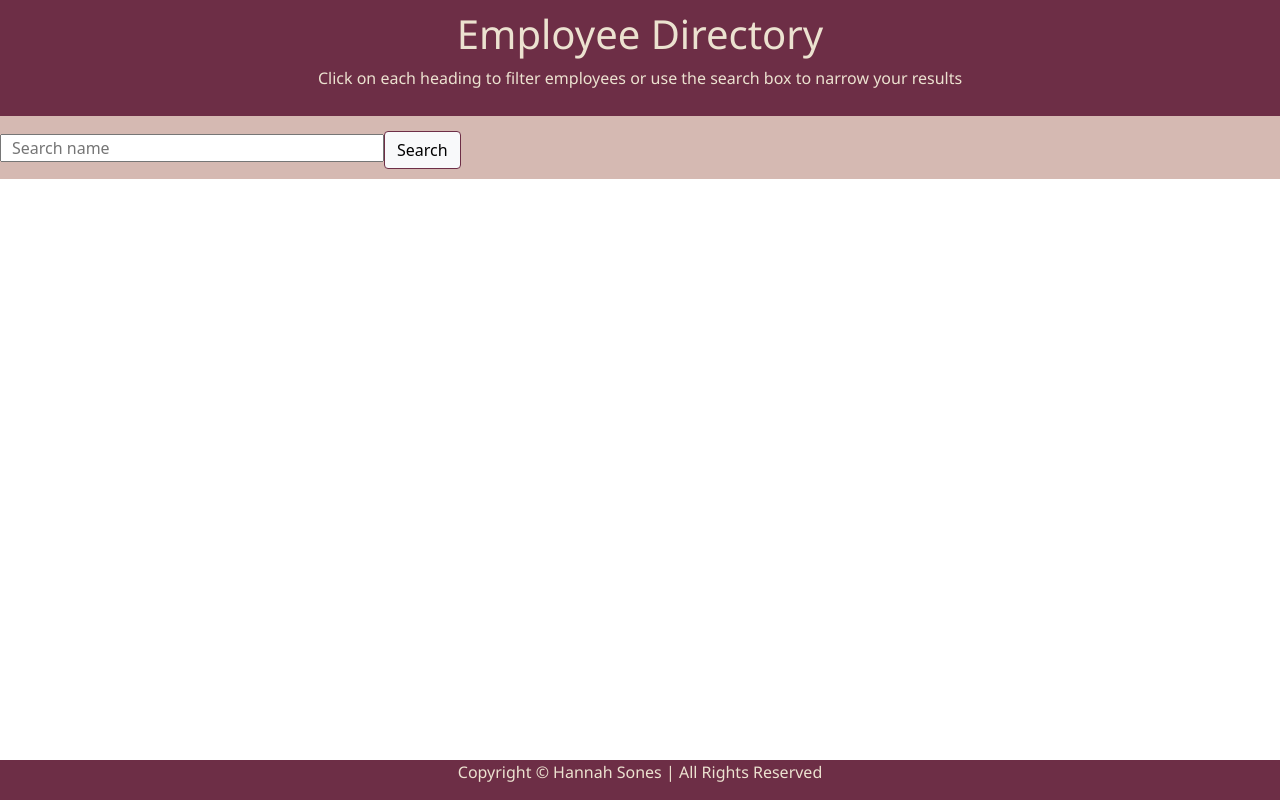
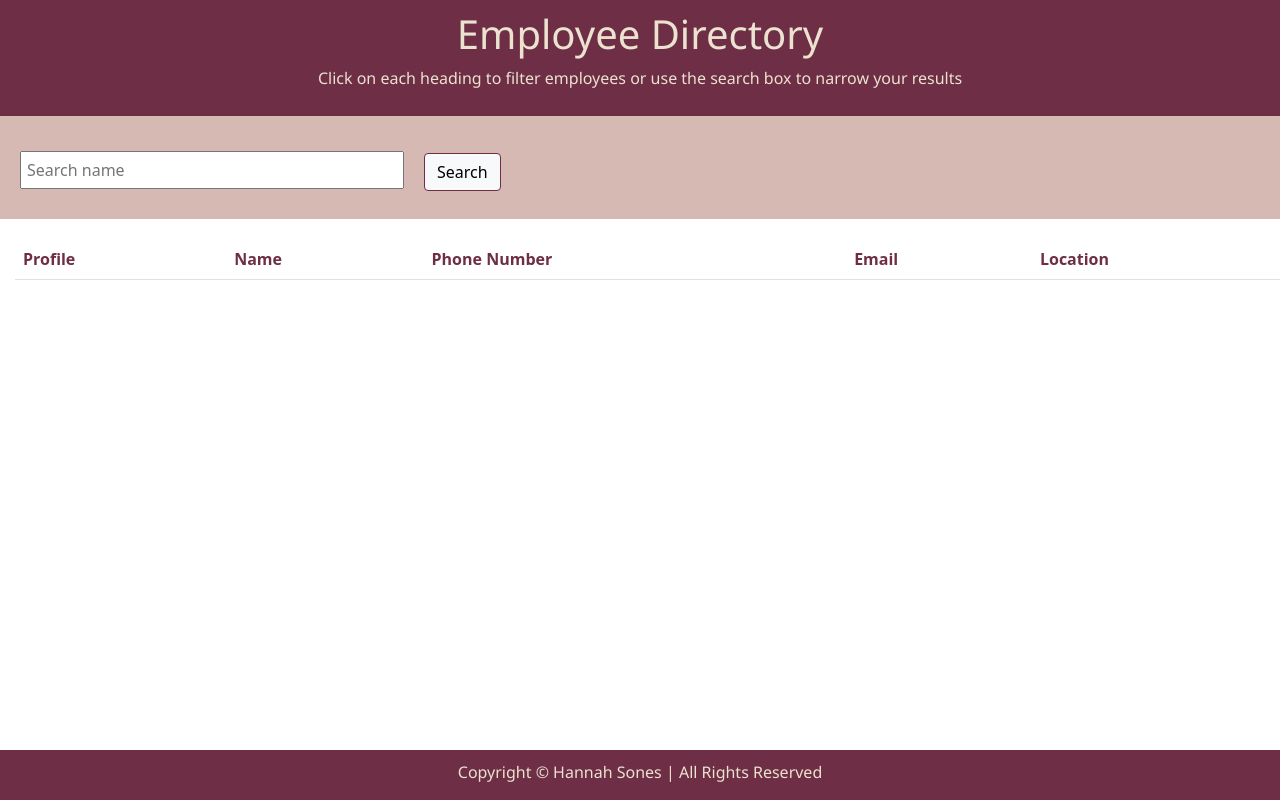
Before and after one commit to HannahSones/employeeDirectory, a React (Create React App) app: page / in a window 1280 px wide. Built offline with nearby package versions, Linux system fonts and the light colour scheme.

Commit message:
adding table component

```diff
--- a/src/App.js
+++ b/src/App.js
@@ -1,7 +1,7 @@
 import React from 'react'
 import Header from './components/header'
 import Search from './components/searchBar'
-// import Table from './components/table'
+import Table from './components/table'
 import Footer from './components/footer'
 
 
@@ -11,7 +11,7 @@ function App() {
     <div className="App">
       <Header />
       <Search />
-      {/* <Table /> */}
+      <Table />
       <Footer />
     </div>
   );
--- a/src/components/style.css
+++ b/src/components/style.css
@@ -26,12 +26,20 @@
 }
 
 .input {
+    margin: 20px;
     width: 30%;
-    padding: 0px 10px 0px 10px;
+    padding: 5px;
 }
 
 /* ================== table ================== */
 
+.table {
+    margin: 20px 15px 10px 15px;
+}
+
+.table th {
+    color: #6d2e46;
+}
 
 /* ================== footer ================= */
 
@@ -43,4 +51,5 @@
     bottom: 0;
     width: 100%;
     text-align: center;
+    padding-top: 10px;
 }
--- a/src/components/table.js
+++ b/src/components/table.js
@@ -1,33 +1,55 @@
 import React from 'react'
 
-function Table(props){
-
+function Table () {
     return (
-        <table style={{width: "100%"}}>
+        <div>
+            <table class="table table-striped table-hover">
             <thead>
                 <tr>
                 <th>Profile</th>
                 <th>Name</th>
-                <th>Phone Number <button className='filter' onClick={props.sortNumber}><i className="fas fa-filter"></i></button></th>
-                <th>Email <button className='filter' onClick={props.sortEmail}><i className="fas fa-filter"></i></button></th>
+                <th>Phone Number</th>
+                <th>Email</th>
                 <th>Location</th>
                 </tr>
             </thead>
-            <tbody>
-                {props.list.map(user =>
-                <tr style={{borderTop: "2px solid gray"}}>
-                <td>
-                    <img src={user.picture.thumbnail} alt="profile"/>
-                </td>
-                <td>{user.name.first} {user.name.last}</td>
-                <td>{user.phone}</td>
-                <td>{user.email}</td>
-                <td>{user.location.state}, {user.location.country}</td>
-                </tr>
-                )}
-            </tbody>
-        </table>
+            </table>
+        </div>
     )
 }
 
+// function Table(props){
+
+//     <table class="table table-striped table-hover">
+//   ...
+// </table>
+
+//     return (
+//         <table style={{width: "100%"}}>
+//             <thead>
+//                 <tr>
+//                 <th>Profile</th>
+//                 <th>Name</th>
+//                 <th>Phone Number <button className='filter' onClick={props.sortNumber}><i className="fas fa-filter"></i></button></th>
+//                 <th>Email <button className='filter' onClick={props.sortEmail}><i className="fas fa-filter"></i></button></th>
+//                 <th>Location</th>
+//                 </tr>
+//             </thead>
+//             <tbody>
+//                 {props.list.map(user =>
+//                 <tr style={{borderTop: "2px solid gray"}}>
+//                 <td>
+//                     <img src={user.picture.thumbnail} alt="profile"/>
+//                 </td>
+//                 <td>{user.name.first} {user.name.last}</td>
+//                 <td>{user.phone}</td>
+//                 <td>{user.email}</td>
+//                 <td>{user.location.state}, {user.location.country}</td>
+//                 </tr>
+//                 )}
+//             </tbody>
+//         </table>
+//     )
+// }
+
 export default Table
```
